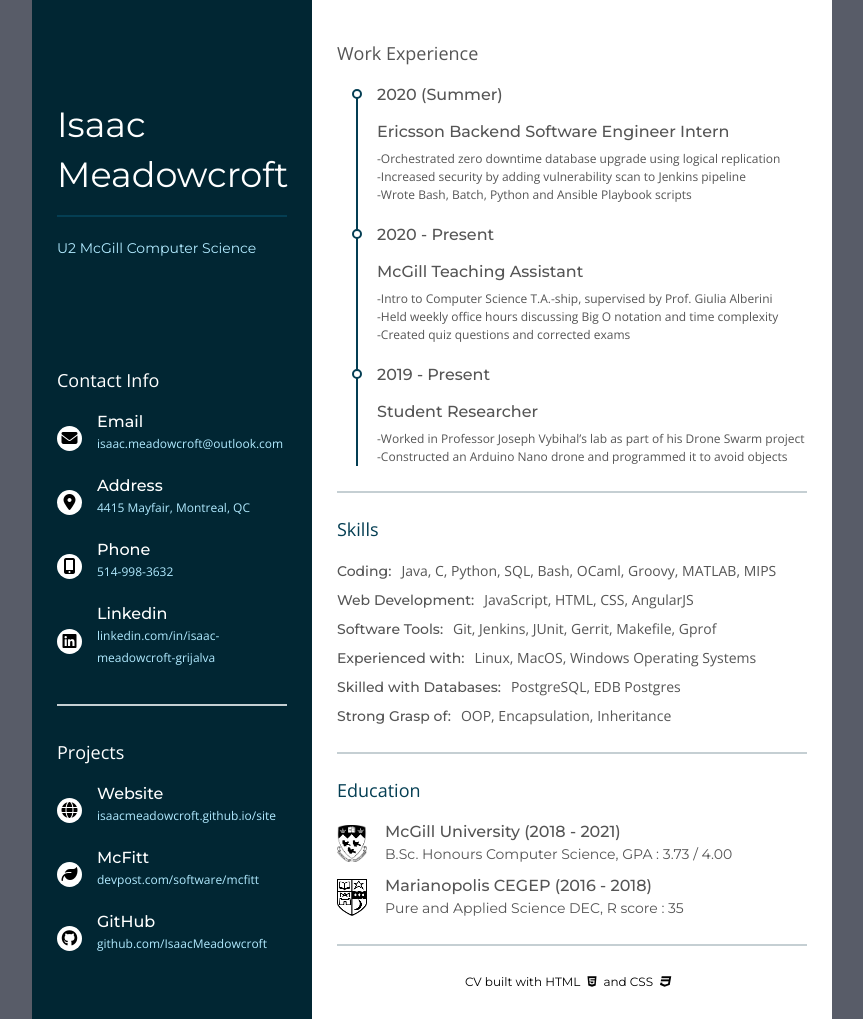
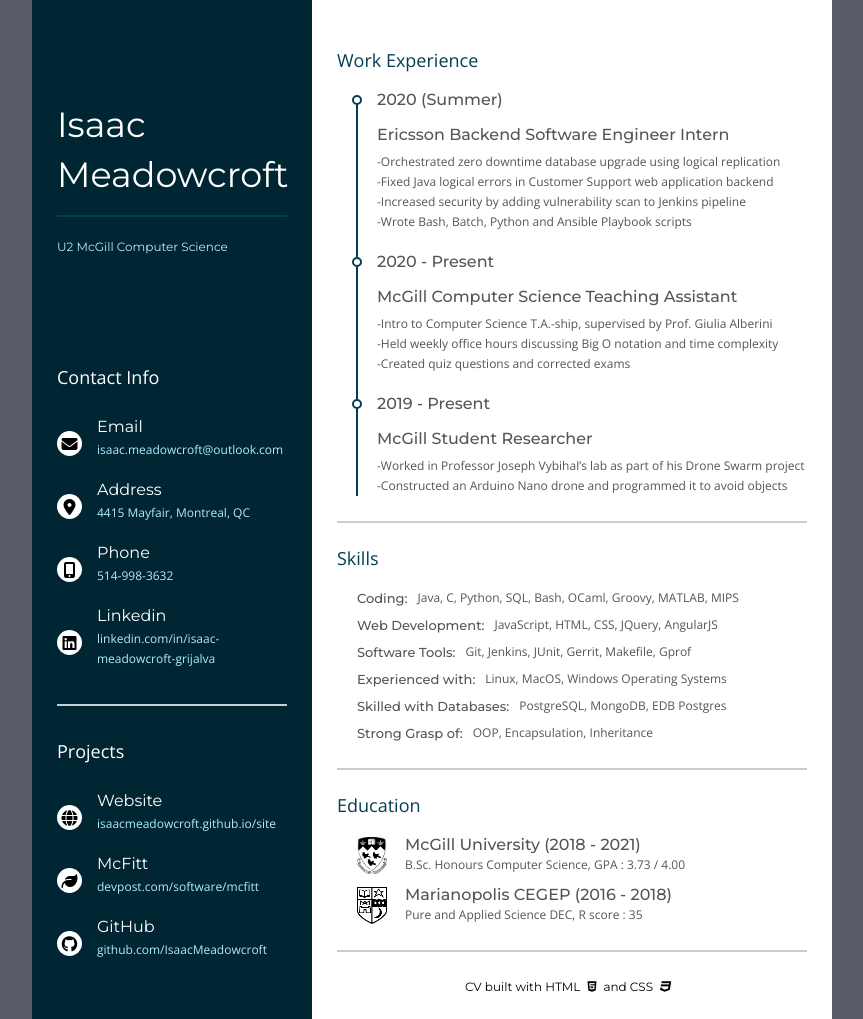
Before and after one commit to IsaacMeadowcroft/CV, a plain HTML site: page index.html in a window 1280 px wide. Shown: the whole page, without its empty margins (208-1071 px from the left). Drawn offline with nearby package versions, Linux system fonts and the light colour scheme.

Commit message:
Added line to Ericsson work experience

```diff
--- a/index.html
+++ b/index.html
@@ -28,7 +28,7 @@
                 <i class="fas fa-envelope"></i>
               </div>
               <div class="data">
-                <p class="semi-bold">Email</p>
+                <p class="semi-bold-left">Email</p>
                 <div class="cont">
                   isaac.meadowcroft@outlook.com
                 </div>
@@ -39,7 +39,7 @@
                 <i class="fas fa-map-marker-alt"></i>
               </div>
               <div class="data">
-                <p class="semi-bold">Address</p>
+                <p class="semi-bold-left">Address</p>
                 <div class="cont">
                   4415 Mayfair, Montreal, QC
                 </div>
@@ -50,7 +50,7 @@
                 <i class="fas fa-mobile-alt"></i>
               </div>
               <div class="data">
-                <p class="semi-bold">Phone</p>
+                <p class="semi-bold-left">Phone</p>
                 <div class="cont">
                   514-998-3632
                 </div>
@@ -61,7 +61,7 @@
                 <i class="fab fa-linkedin"></i>
               </div>
               <div class="data">
-                <p class="semi-bold">Linkedin</p>
+                <p class="semi-bold-left">Linkedin</p>
                 <a class="cont" href="https://www.linkedin.com/in/isaac-meadowcroft-grijalva/">
                   linkedin.com/in/isaac-meadowcroft-grijalva
                 </a>
@@ -80,7 +80,7 @@
                 <i class="fas fa-globe"></i>
               </div>
               <div class="data">
-                <p class="semi-bold">Website</p>
+                <p class="semi-bold-left">Website</p>
                 <a class="cont" href="https://isaacmeadowcroft.github.io/site">
                   isaacmeadowcroft.github.io/site
                 </a>
@@ -91,7 +91,7 @@
                 <i class="fas fa-leaf"></i>
               </div>
               <div class="data">
-                <p class="semi-bold">McFitt</p>
+                <p class="semi-bold-left">McFitt</p>
                 <a class="cont" href="https://devpost.com/software/mcfitt">
                   devpost.com/software/mcfitt
                 </a>
@@ -102,7 +102,7 @@
                 <i class="fab fa-github"></i>
               </div>
               <div class="data">
-                <p class="semi-bold">GitHub</p>
+                <p class="semi-bold-left">GitHub</p>
                 <a class="cont" href="https://github.com/IsaacMeadowcroft">
                   github.com/IsaacMeadowcroft
                 </a>
@@ -124,6 +124,7 @@
               <p class="semi-bold">Ericsson Backend Software Engineer Intern</p>
               <p class="content">
                 -Orchestrated zero downtime database upgrade using logical replication<br>
+                -Fixed Java logical errors in Customer Support web application backend<br>
                 -Increased security by adding vulnerability scan to Jenkins pipeline<br>
                 -Wrote Bash, Batch, Python and Ansible Playbook scripts
               </p>
@@ -132,7 +133,7 @@
           <li id="middle-child">
             <div class="date">2020 - Present</div>
             <div class="info">
-              <p class="semi-bold">McGill Teaching Assistant</p>
+              <p class="semi-bold">McGill Computer Science Teaching Assistant</p>
               <p class="content">
                 -Intro to Computer Science T.A.-ship, supervised by Prof. Giulia Alberini<br>
                 -Held weekly office hours discussing Big O notation and time complexity<br>
@@ -143,7 +144,7 @@
           <li>
             <div class="date">2019 - Present</div>
             <div class="info">
-              <p class="semi-bold">Student Researcher</p>
+              <p class="semi-bold">McGill Student Researcher</p>
               <p class="content">
                 -Worked in Professor Joseph Vybihal’s lab as part of his Drone Swarm project<br>
                 -Constructed an Arduino Nano drone and programmed it to avoid objects<br>
@@ -165,7 +166,7 @@
               </div>
               <div class="container">
                 <p class="skill-bold">Web Development:</p>
-                <p class="skill-content">JavaScript, HTML, CSS, AngularJS</p>
+                <p class="skill-content">JavaScript, HTML, CSS, JQuery, AngularJS</p>
               </div>
               <div class="container">
                 <p class="skill-bold">Software Tools:</p>
@@ -177,7 +178,7 @@
               </div>
               <div class="container">
                 <p class="skill-bold">Skilled with Databases:</p>
-                <p class="skill-content">PostgreSQL, EDB Postgres</p>
+                <p class="skill-content">PostgreSQL, MongoDB, EDB Postgres</p>
               </div>
               <div class="container" id="container-last">
                 <p class="skill-bold">Strong Grasp of:</p>
@@ -196,14 +197,14 @@
             <img src="mcgill.png">
             <div class="info">
               <p class="semi-bold">McGill University (2018 - 2021)</p>
-              <p>B.Sc. Honours Computer Science, GPA : 3.73 / 4.00</p>
+              <p class="education-details">B.Sc. Honours Computer Science, GPA : 3.73 / 4.00</p>
             </div>
           </li>
           <li>
             <img src="Marianopolis.png">
             <div class="info">
               <p class="semi-bold">Marianopolis CEGEP (2016 - 2018)</p>
-              <p>Pure and Applied Science DEC, R score : 35</p>
+              <p class="education-details">Pure and Applied Science DEC, R score : 35</p>
             </div>
           </li>
         </ul>
--- a/styles.css
+++ b/styles.css
@@ -10,8 +10,8 @@
 
 body {
   background: #585c68;
-  font-size: 14px;
-  line-height: 22px;
+  font-size: 12px;
+  line-height: 20px;
   color: #555555;
 }
 
@@ -19,14 +19,15 @@ body {
   font-weight: 300;
   font-size: 18px;
   font-family: 'Open Sans', sans-serif;
+  color:white;
 }
 
 .bold1{
-  font-weight: 300;
+  font-weight: 500;
   font-size: 18px;
   font-family: 'Open Sans', sans-serif;
-  margin-top: 17px;
-
+  margin-top: 25px;
+  color:#043e53;
 }
 
 .semi-bold {
@@ -34,9 +35,14 @@ body {
   font-size: 16px;
 }
 
+.semi-bold-left{
+  font-weight: 300;
+  font-size: 16px;
+}
+
 .skill-bold {
   font-weight: 500;
-  font-size: 14px;
+  font-size: 13px;
   font-family: "Montserrat", sans-serif;
   margin-right: 10px;
 }
@@ -91,9 +97,17 @@ body {
 
 .skill-content{
   font-weight: 300;
-  font-size: 14px;
-  line-height: 18px;
+  font-size: 12px;
+  line-height: 10px;
   font-family: 'Open Sans', sans-serif;
+}
+
+.resume .resume_right .resume_skills ul li .info{
+  padding-left: 20px;
+}
+
+.resume .resume_right .resume_education ul{
+  padding-left: 20px;
 }
 
 .resume .resume_left .resume_profile {
@@ -123,7 +137,7 @@ body {
 
 .content{
   font-size: 12px;
-  line-height: 18px;
+  line-height: 20px;
   padding-top: 7px;
   font-family: 'Open Sans', sans-serif;
 }
@@ -164,6 +178,10 @@ body {
 .resume .resume_item {
   padding: 25px 0;
   border-bottom: 2px solid #c5cfd3;
+}
+
+.resume .resume_left .resume_content ul{
+  padding-top: 10px;
 }
 
 #resume_last{
@@ -212,7 +230,7 @@ body {
   color: #b1eaff;
 }
 
-.resume .resume_left .resume_social .semi-bold {
+.resume .resume_left .resume_social .semi-bold, .semi-bold-left{
   color: #fff;
   margin-bottom: 3px;
 }
@@ -267,8 +285,12 @@ body {
   top: 14px;
   left: -21px;
   width: 2px;
-  height: 132px;
+  height: 133px;
   background: #043e53;
+}
+
+.resume .resume_right .resume_work ul li:first-child:after{
+  height:153px;
 }
 
 .resume_education > ul > li{
@@ -296,6 +318,11 @@ body {
   margin-bottom: 0;
 }
 
+.education-details{
+  font-size: 12px;
+  font-family: 'Open Sans', sans-serif;
+}
+
 .info-last{
   padding-top: 25px;
   display: flex;
```
